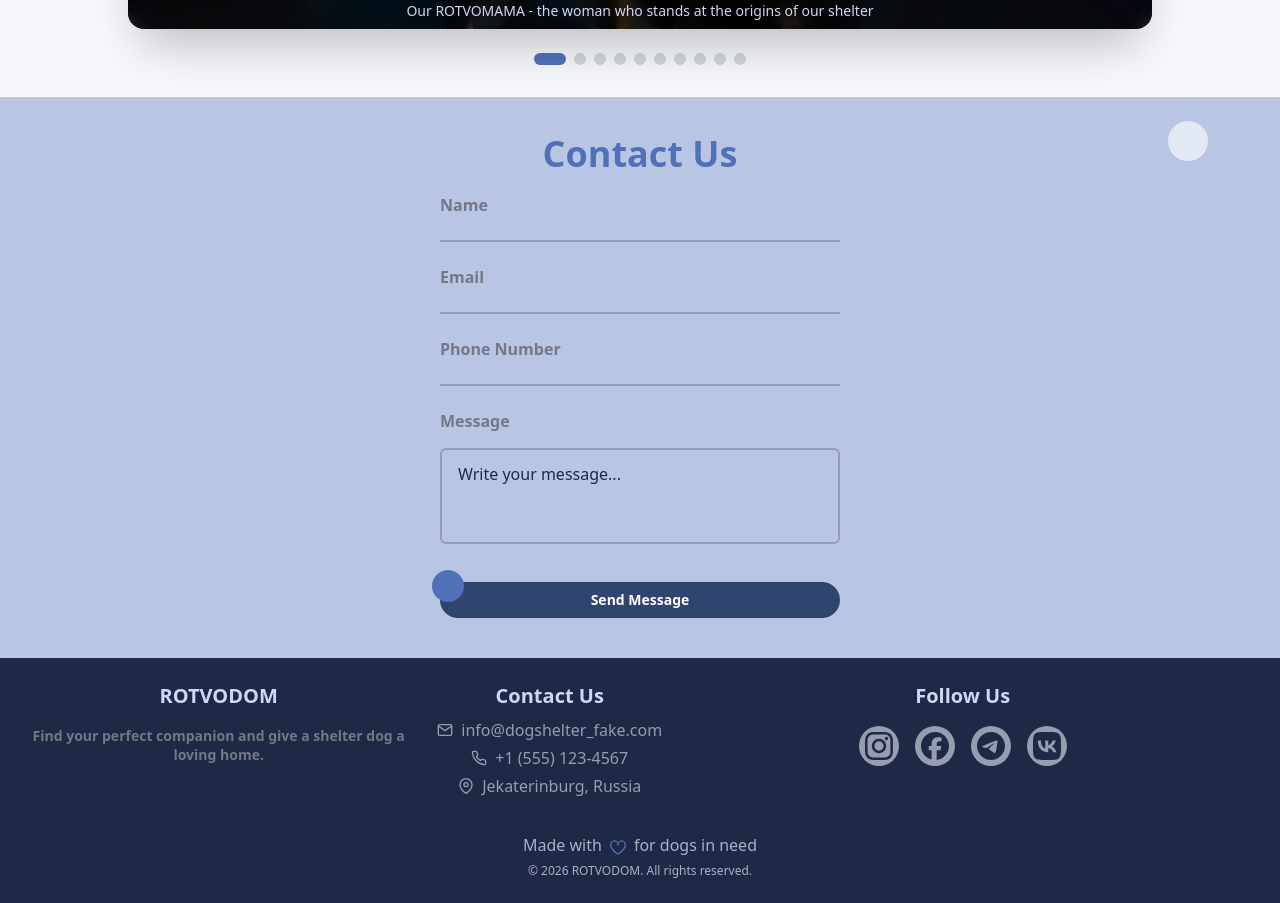
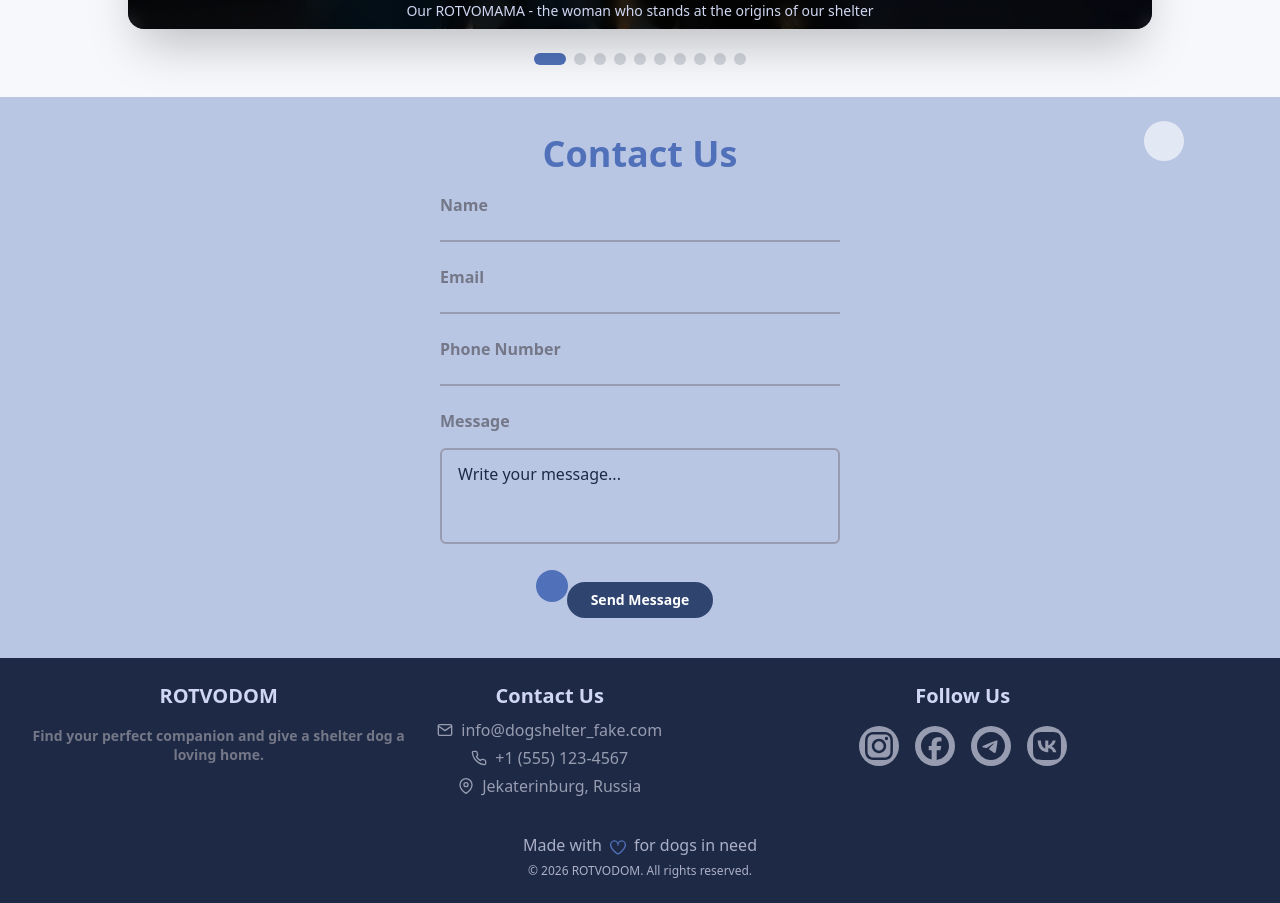
Before and after one commit to bavayra/dog-shelter, a React (Vite) app: page / in a window 1280 px wide. Shown: the part 5040-5943 px from the top of the page. Built offline with nearby package versions, Linux system fonts and the light colour scheme.

Commit message:
style: decreased w of the btn in the ContactSection for screens >425, positioned decor circles correctly

```diff
--- a/src/features/ContactSection.tsx
+++ b/src/features/ContactSection.tsx
@@ -117,7 +117,7 @@ const ContactSection = () => {
           right="10"
           zIndex={10}
           opacity={70}
-          className="xs:mr-8"
+          className="xs:mr-8 sm:mr-14"
         />
       </div>
       <h2 className="typography-h2 relative z-11 mb-4 text-center">
@@ -206,8 +206,9 @@ const ContactSection = () => {
                 size={8}
                 color="primary-500"
                 top="1"
-                left="-2"
+                left="12"
                 zIndex={12}
+                className="sm:ml-12"
               />
             </div>
 
@@ -217,7 +218,7 @@ const ContactSection = () => {
                 variant="primary"
                 disabled={isSubmitting}
                 ariaLabel="Submit this form"
-                className="w-full text-center text-base font-semibold"
+                className="w-auto text-center text-base font-semibold"
               >
                 {isSubmitting ? 'Sending...' : 'Send Message'}
               </Button>
```
